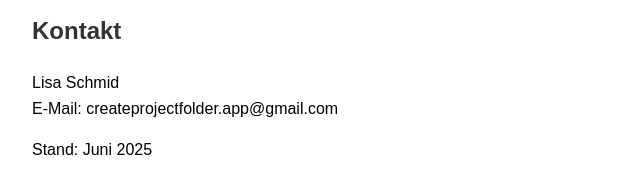
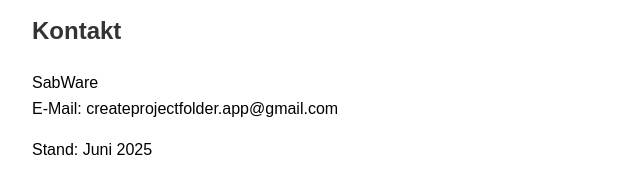
Before and after one commit to SabWare-App/createprojectfolder-site, a plain HTML site: page eula.html in a window 1280 px wide. Shown: the part 784-976 px from the top of the page, 0-640 px from the left. Drawn offline with Linux system fonts and the light colour scheme.

Commit message:
Update eula.html
Meinen Namen geändert.

```diff
--- a/eula.html
+++ b/eula.html
@@ -38,7 +38,7 @@
 </ul>
 
 <h2>Kontakt</h2>
-<p>Lisa Schmid<br>
+<p>SabWare<br>
 E-Mail: createprojectfolder.app@gmail.com</p>
 
 <p>Stand: Juni 2025</p>
```
